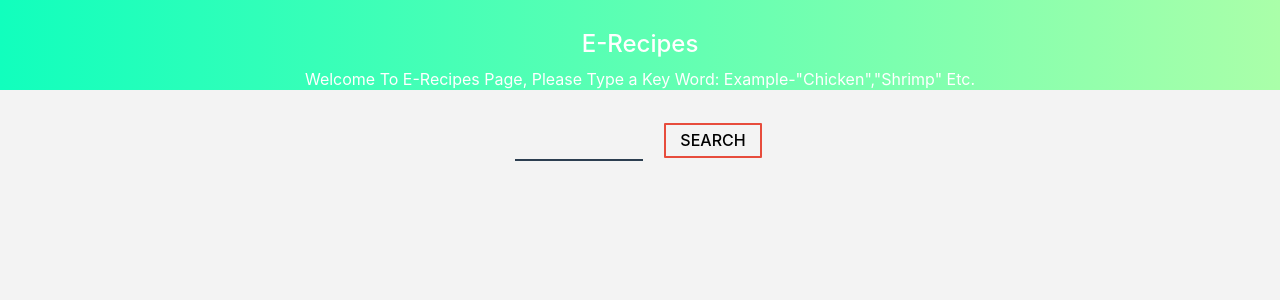
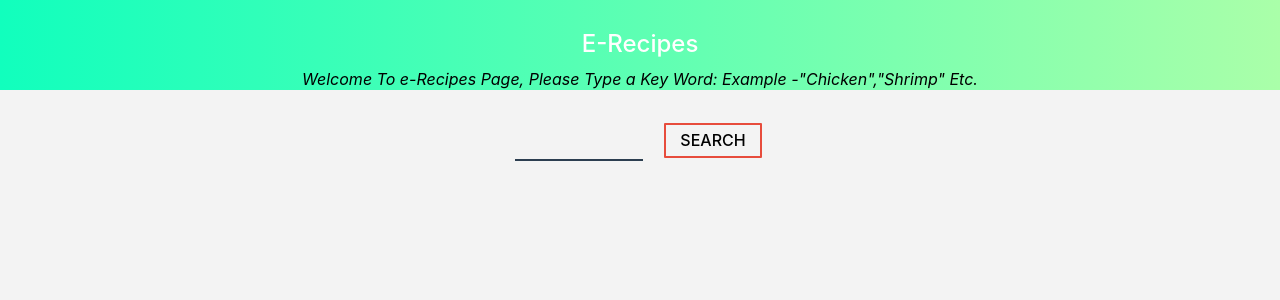
Before and after one commit to pkumarbezavada/E-Recepies, a React (Create React App) app: page / in a window 1280 px wide. Shown: the top 300 px of the page. Built offline with nearby package versions, Linux system fonts and the light colour scheme.

Commit message:
initial commit

```diff
--- a/package.json
+++ b/package.json
@@ -2,11 +2,10 @@
   "name": "e-recepies",
   "version": "0.1.0",
   "private": true,
-  "homepage": "https://prasannakumarbezavada.github.io/e-recepies/",
+  "homepage": "https://prasannakumarbezavada.github.io/E-Recepies",
   "dependencies": {
     "bootstrap4": "0.0.1-security",
     "gh": "^1.12.14",
-    "gh-pages": "^1.2.0",
     "react": "^16.4.1",
     "react-dom": "^16.4.1",
     "react-router": "^4.3.1",
@@ -20,5 +19,8 @@
     "build": "react-scripts build",
     "test": "react-scripts test --env=jsdom",
     "eject": "react-scripts eject"
+  },
+  "devDependencies": {
+    "gh-pages": "^1.2.0"
   }
 }
--- a/src/App.css
+++ b/src/App.css
@@ -14,7 +14,10 @@ a {
 button:focus {
   outline: none;
 }
+.title-name{
 
+   color:black;
+}
 .App {
   text-align: center;
 }
--- a/src/App.js
+++ b/src/App.js
@@ -34,7 +34,7 @@ class App extends Component {
       <div className="App">
         <header className="App-header">
           <h1 className="App-title">E-Recipes</h1>
-        <span>Welcome To E-Recipes Page, Please Type a Key Word: Example-"Chicken","Shrimp" Etc.</span>
+        <span><i className="title-name">Welcome To e-Recipes Page, Please Type a Key Word: Example -"Chicken","Shrimp" Etc.</i></span>
         </header>
         <Form getRecipe={this.getRecipe} />
         <Recipes recipes={this.state.recipes} />
```
Also changed, not shown: 1 other file (tests, documents, lock files or other folders).
